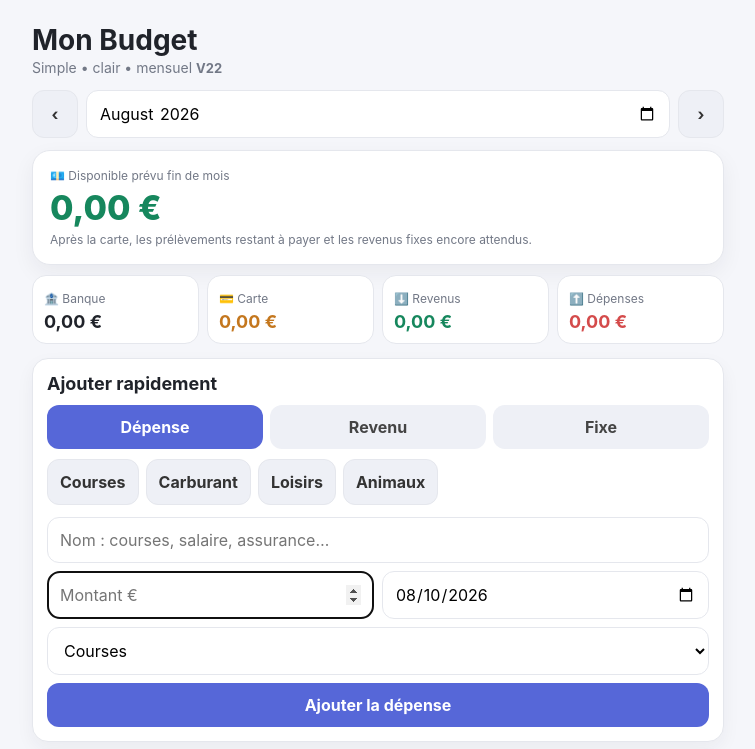
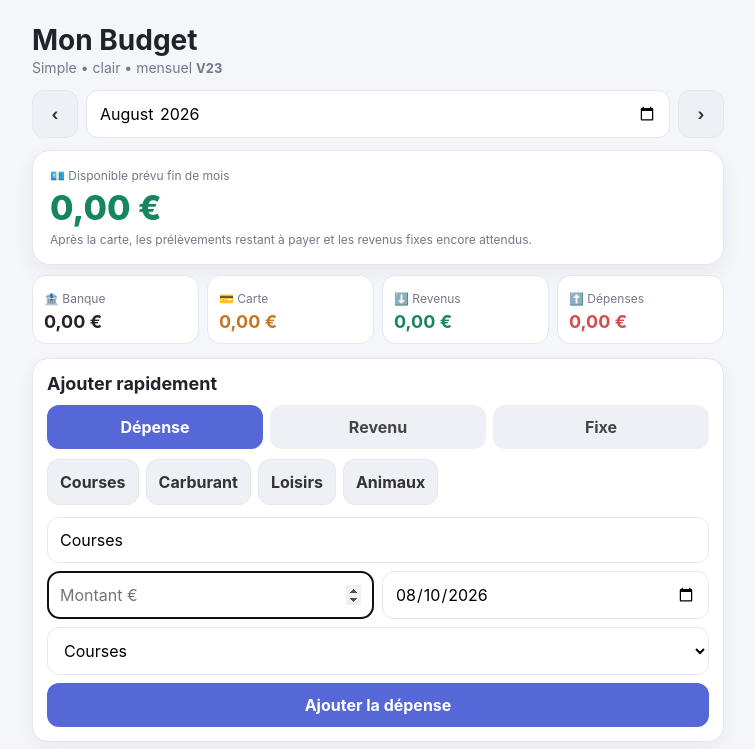
Before and after one commit to laetiscara47/budget-familial-laetitia, a plain HTML site: page index.html in a window 1280 px wide. Both pictures are taken after a click on the button "Courses". Shown: the top 749 px of the page, without its empty margins (262-1017 px from the left). Drawn offline with Linux system fonts and the light colour scheme.

Commit message:
Add files via upload

```diff
--- a/index.html
+++ b/index.html
@@ -40,7 +40,7 @@ button{padding:12px;border:0;border-radius:12px;background:var(--blue);color:#ff
 
 </style></head>
 <body><div class="app">
-<h1>Mon Budget</h1><div class="subtitle">Simple • clair • mensuel <span style="font-size:13px;font-weight:700">V22</span></div>
+<h1>Mon Budget</h1><div class="subtitle">Simple • clair • mensuel <span style="font-size:13px;font-weight:700">V23</span></div>
 <div class="month"><button id="prev" class="secondary">‹</button><input id="month" type="month"><button id="next" class="secondary">›</button></div>
 
 <div class="hero">
@@ -74,10 +74,10 @@ button{padding:12px;border:0;border-radius:12px;background:var(--blue);color:#ff
 <h2>Ajouter rapidement</h2>
 <div class="tabs"><button id="tabExpense" class="active">Dépense</button><button id="tabIncome">Revenu</button><button id="tabFixed">Fixe</button></div>
 <div id="quickExpense" style="display:flex;gap:7px;overflow-x:auto;margin-bottom:10px;padding-bottom:2px">
-<button type="button" class="secondary quickcat" data-cat="Courses">Courses</button>
-<button type="button" class="secondary quickcat" data-cat="Carburant">Carburant</button>
-<button type="button" class="secondary quickcat" data-cat="Loisirs">Loisirs</button>
-<button type="button" class="secondary quickcat" data-cat="Animaux">Animaux</button>
+<button type="button" class="secondary quickcat" data-cat="Courses" data-label="Courses">Courses</button>
+<button type="button" class="secondary quickcat" data-cat="Carburant" data-label="Carburant">Carburant</button>
+<button type="button" class="secondary quickcat" data-cat="Loisirs" data-label="Loisirs">Loisirs</button>
+<button type="button" class="secondary quickcat" data-cat="Animaux" data-label="Animaux">Animaux</button>
 </div>
 <form id="form" class="grid">
  <input id="label" class="wide" placeholder="Nom : courses, salaire, assurance…" required>
@@ -380,7 +380,13 @@ function render(){
  if(!visibleRows.length)el.innerHTML='<div class="empty">Aucun mouvement correspondant.</div>';
  visibleRows.sort((a,b)=>b.date.localeCompare(a.date)).forEach(e=>{let d=document.createElement('div');d.className='item';d.innerHTML='<div class="main"><div class="title"></div><div class="meta"></div></div><div class="amt"></div><button class="edit">✎</button><button class="del">✕</button>';d.querySelector('.title').textContent=e.label;d.querySelector('.meta').textContent=new Date(e.date+'T12:00:00').toLocaleDateString('fr-FR')+' · '+e.category;let a=d.querySelector('.amt');a.textContent=(e.type==='income'?'+ ':'- ')+eur(e.amount);a.className='amt '+(e.type==='income'?'green':'red');d.querySelector('.edit').onclick=()=>openEdit('entry',e.id);d.querySelector('.del').onclick=()=>{if(confirm('Supprimer ce mouvement ?')){s.entries=s.entries.filter(x=>x.id!==e.id);persist()}};el.appendChild(d)});
 }
-document.querySelectorAll('.quickcat').forEach(btn=>btn.onclick=()=>{setMode('expense');$('category').value=btn.dataset.cat;$('amount').focus()});
+document.querySelectorAll('.quickcat').forEach(btn=>btn.onclick=()=>{
+ setMode('expense');
+ $('category').value=btn.dataset.cat;
+ $('label').value=btn.dataset.label||btn.dataset.cat;
+ $('amount').value='';
+ $('amount').focus();
+});
 $('copyReport').onclick=copyMonthlyReport;
 document.addEventListener('DOMContentLoaded',()=>{$('saveEdit').onclick=saveEdit;$('cancelEdit').onclick=closeEdit});
 $('copyPreviousBudgets').onclick=copyPreviousBudgets;
```
